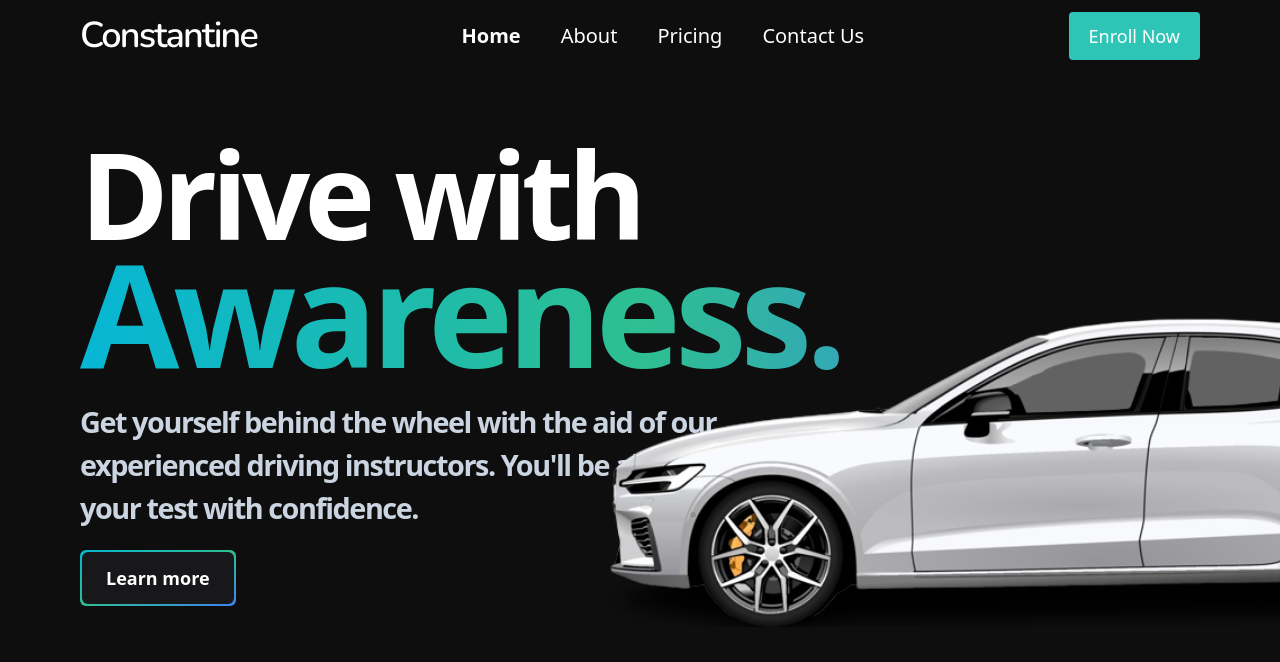
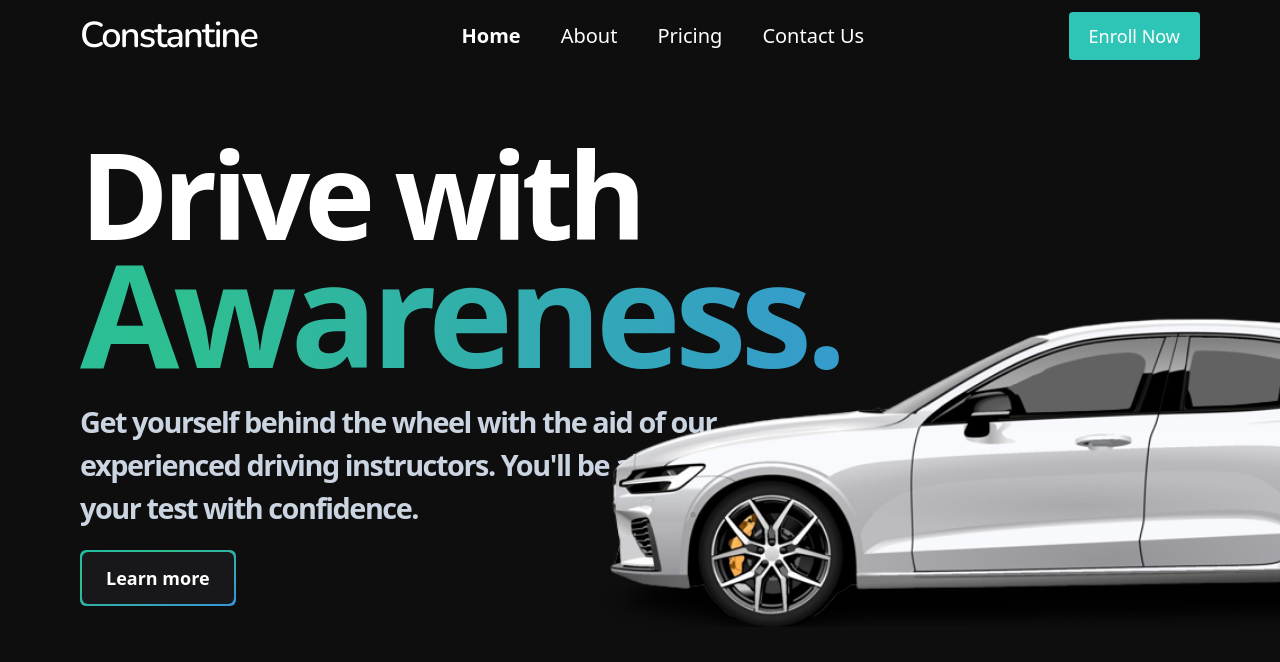
Before and after one commit to txriq03/Constantine-tailwind, a Next.js app: page / in a window 1280 px wide. Shown: the top 662 px of the page. Built offline with nearby package versions, Linux system fonts and the light colour scheme.

Commit message:
📰Added animate to tailwind config

```diff
--- a/tailwind.config.js
+++ b/tailwind.config.js
@@ -7,6 +7,21 @@ module.exports = {
   ],
   theme: {
     extend: {
+      animation: {
+        text: 'text 10s ease infinite'
+      },
+      keyframes: {
+        text: {
+          '0%, 100%': {
+            'background-size': '200% 200%',
+            'background-position': 'left'
+          },
+          '50%': {
+            'background-size': '200% 200%',
+            'background-position': 'right'
+          }
+        }
+      },
       fontFamily: {
         mono: ['var(--font-nunito)']
       },
```
